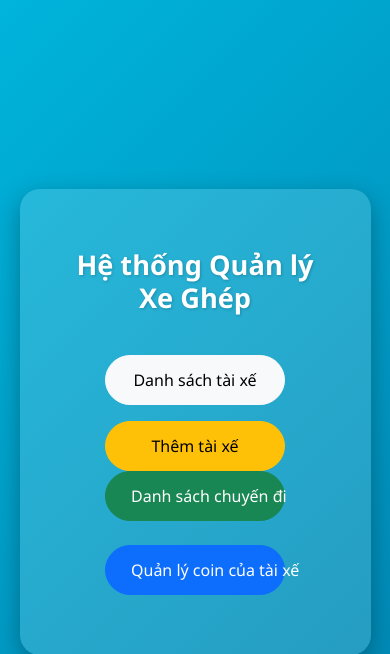
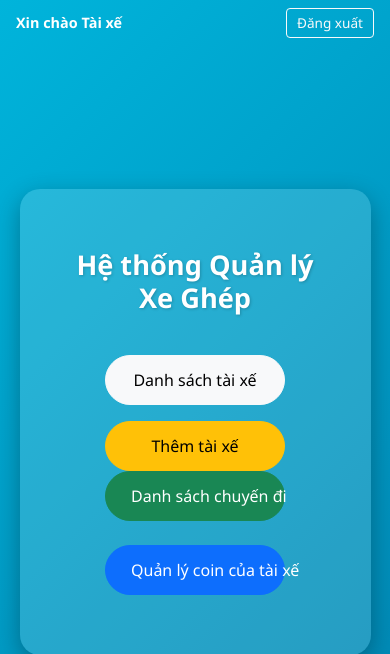
Before and after one commit to khanhnguyen2903/XeGhep, a Django app: page /home/ in a window 390 px wide. Shown: the top 654 px of the page. Run offline with Django 4.2, Linux system fonts and the light colour scheme.

Commit message:
update display button home

```diff
--- a/main/templates/main/home.html
+++ b/main/templates/main/home.html
@@ -16,6 +16,14 @@
             color: white;
             text-align: center;
             font-family: 'Segoe UI', sans-serif;
+        }
+
+        .top-bar {
+            position: fixed;
+            top: 0;
+            left: 0;
+            width: 100%;
+            z-index: 1000;
         }
 
         .home-container {
@@ -61,11 +69,28 @@
                 width: 180px;
                 font-size: 1rem;
             }
+
+            .top-bar p {
+                font-size: 0.9rem;
+            }
+
+            .top-bar button {
+                font-size: 0.85rem;
+                padding: 4px 10px;
+            }
         }
     </style>
 </head>
 
 <body>
+    <div class="top-bar d-flex justify-content-between align-items-center px-3 py-2">
+        <p class="mb-0 fw-semibold">Xin chào {{ driver_name }}</p>
+        <form action="{% url 'logout' %}" method="post" class="mb-0">
+            {% csrf_token %}
+            <button type="submit" class="btn btn-outline-light btn-sm">Đăng xuất</button>
+        </form>
+    </div>
+
     <div class="home-container">
         <h1>Hệ thống Quản lý Xe Ghép</h1>
         <div class="d-flex flex-column flex-sm-row justify-content-center align-items-center">
--- a/main/views.py
+++ b/main/views.py
@@ -4,7 +4,9 @@ from django.http import JsonResponse
 from django.http import HttpResponse
 
 def home(request):
-    return render(request, 'main/home.html')
+    # 🔹 Lấy thông tin tài xế từ session
+    driver_name = request.session.get('driver_name', 'Tài xế')
+    return render(request, 'main/home.html', {"driver_name": driver_name})
 
 def manage_coin(request):
     ref = db.reference('driver')
--- a/trips/templates/trips/list_trip.html
+++ b/trips/templates/trips/list_trip.html
@@ -166,7 +166,10 @@
         </form>
     </div>
     <!-- Nút Home -->
+    {% if driver_name == 'admin' %}
     <a href="{% url 'home' %}" class="btn-home">🏠 Home</a>
+    {% endif %}
+
     <div class="container">
         <!-- 🔹 Nút Tạo chuyến đi mới -->
         <div class="text-center mb-4">
```
Also changed, not shown: trips/templates/trips/create_trip.html (+26 -2 lines).
